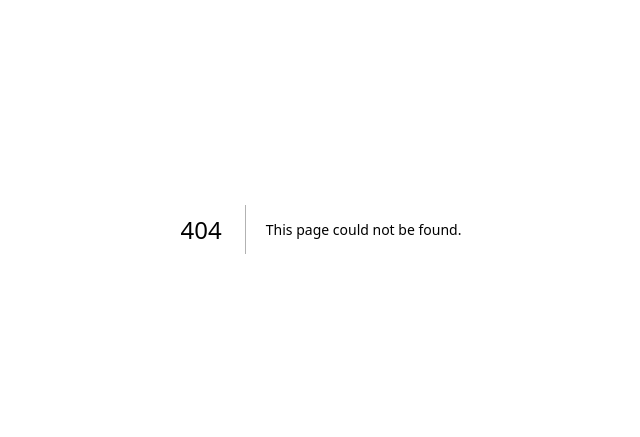
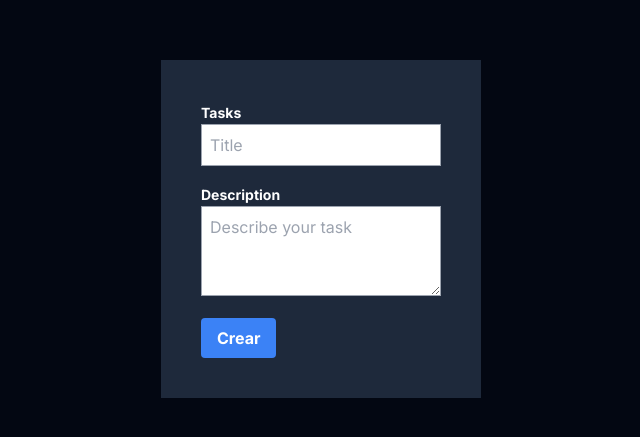
Before and after one commit to Yparada/task-project, a Next.js app: page /task/edit/1 in a window 1280 px wide. Before the commit this address had no page. Shown: the part 171-608 px from the top of the page, without its empty margins (319-959 px from the left). Built offline with nearby package versions, Linux system fonts and the light colour scheme; no server answers.

Commit message:
Add modify task

```diff
--- a/src/app/new/page.jsx
+++ b/src/app/new/page.jsx
@@ -1,39 +1,89 @@
-"use client"
-import { useRouter } from 'next/navigation'
+"use client";
+import { useRouter } from "next/navigation";
+import { useEffect, useState } from "react";
 
-function NewPage() {
+function NewPage({ params }) {
+  const router = useRouter();
+  const [title, setTitle] = useState("");
+  const [description, setDescription] = useState("");
 
-  const router = useRouter();
+  useEffect(() => {
+    if (params.id) {
+      fetch(`/api/task/${params.id}`)
+        .then((resp) => resp.json())
+        .then((data) => {
+          console.log(data);
+          setTitle(data.title);
+          setDescription(data.description);
+        });
+    }
+  }, []);
 
   const onSubmit = async (e) => {
+    e.preventDefault();
 
-    e.preventDefault();
-    const title = e.target.title.value;
-    const description = e.target.description.value;
+    if (params.id) {
+      console.log('updating');
+      const res = await fetch(`/api/task/${params.id}`, {
+        method: 'PUT',
+        body: JSON.stringify({ title, description }),
+        headers: {
+          "Content-Type": "application/json",
+        }
+      });
 
-    await fetch('/api/task', {
-      method: 'POST',
-      body: JSON.stringify({ title, description }),
-      headers: {
-        'Content-Type': 'application/json'
-      }
-    });
+      const data = await res.json();
+      console.log(data);
+    }
+    else {
+      const res = await fetch("/api/task", {
+        method: "POST",
+        body: JSON.stringify({ title, description }),
+        headers: {
+          "Content-Type": "application/json",
+        },
+      });
+      const data = await res.json();
+    }
 
-    router.push('/');
-  }
+    router.refresh();
+    router.push("/");
+  };
 
   return (
     <div className="h-screen flex justify-center items-center">
       <form className="bg-slate-800 p-10 w-1/4" onSubmit={onSubmit}>
-        <label htmlFor="title" className="font-bold text-sm">Tasks</label>
-        <input type="text" id="title" className="border border-gray-400 p-2 mb-4 w-full text-black" placeholder="Title" />
+        <label htmlFor="title" className="font-bold text-sm">
+          Tasks
+        </label>
+        <input
+          type="text"
+          id="title"
+          className="border border-gray-400 p-2 mb-4 w-full text-black"
+          placeholder="Title"
+          onChange={(e) => {
+            setTitle(e.target.value);
+          }}
+          value={title}
+        />
 
-        <label htmlFor="description" className="font-bold text-sm">Description</label>
-        <textarea rows="3" id="description" className="border border-gray-400 p-2 mb-4 w-full text-black" placeholder="Describe your task"></textarea>
-        <button className="bg-blue-500  hover:bg-blue-700 text-white font-bold py-2 px-4 rounded">Crear</button>
+        <label htmlFor="description" className="font-bold text-sm">
+          Description
+        </label>
+        <textarea
+          rows="3"
+          id="description"
+          className="border border-gray-400 p-2 mb-4 w-full text-black"
+          placeholder="Describe your task"
+          onChange={(e) => setDescription(e.target.value)}
+          value={description}
+        ></textarea>
+        <button className="bg-blue-500  hover:bg-blue-700 text-white font-bold py-2 px-4 rounded">
+          Crear
+        </button>
       </form>
     </div>
-  )
+  );
 }
 
-export default NewPage
+export default NewPage;
--- /dev/null
+++ b/src/app/task/edit/[id]/page.tsx
@@ -0,0 +1,2 @@
+import NewPage from '@/app/new/page'
+export default NewPage;
```
